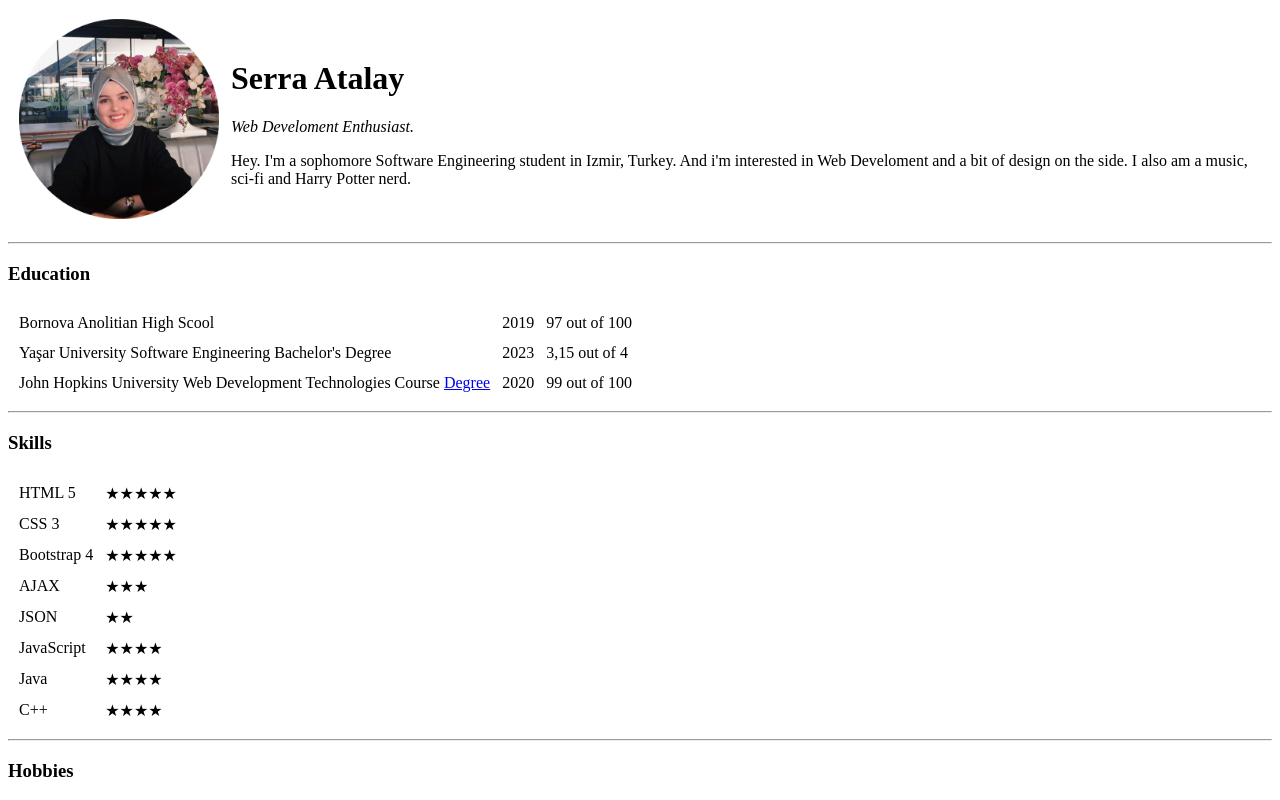
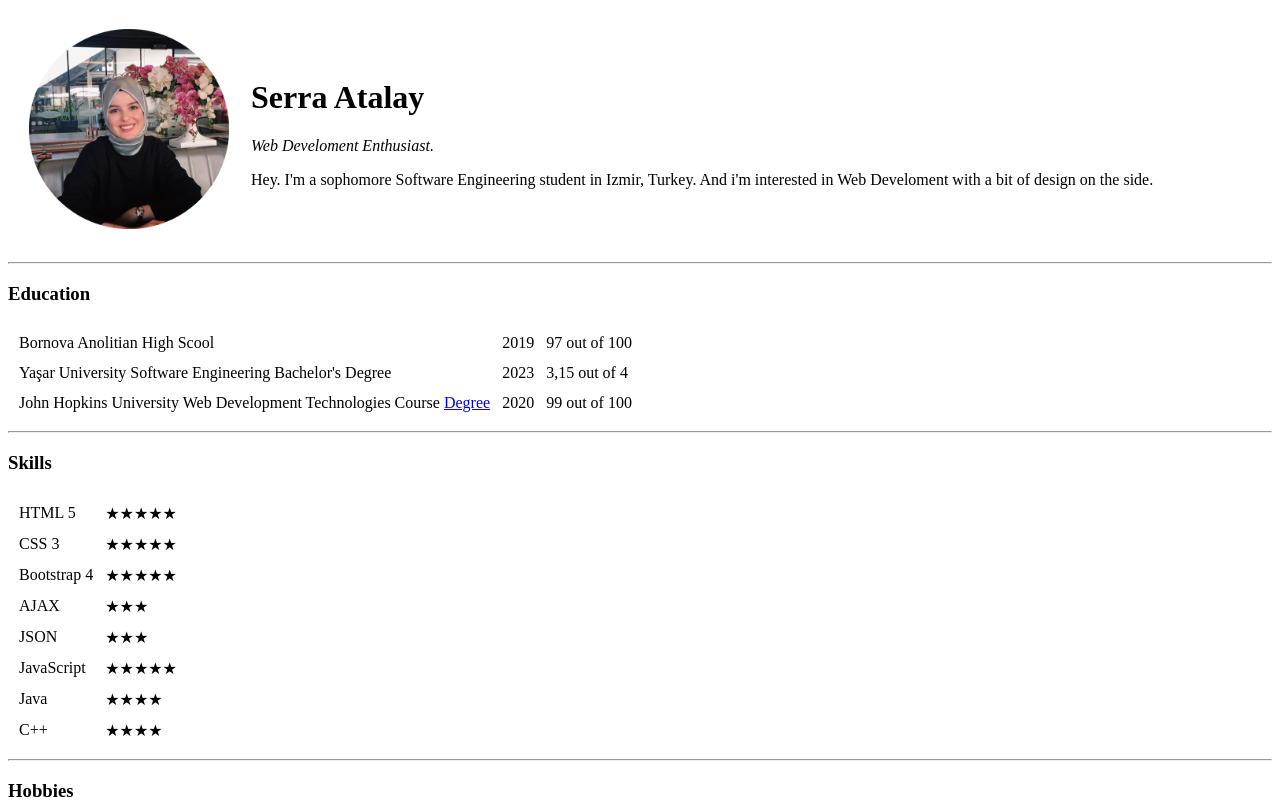
Before and after one commit to serroto/cv, a plain HTML site: page index.html in a window 1280 px wide. Shown: the top 800 px of the page. Drawn offline with Linux system fonts and the light colour scheme.

Commit message:
Update index.html

```diff
--- a/index.html
+++ b/index.html
@@ -5,22 +5,23 @@
 <head>
   <meta charset="utf-8">
   <title>Serra Atalay</title>
+  <link rel="stylesheet" href="css/styles.css">
 </head>
 
 <body>
-  <table cellspacing="10">
+  <table cellspacing="20">
     <tr>
       <td><img src="img/serraProfile.png" alt="Serra's Profile Picture" width="200"></td>
       <td>
-        <h1>Serra Atalay</h1>
+        <h1 class="header">Serra Atalay</h1>
         <p><em>Web Develoment Enthusiast.</em></p>
-        <p id="aboutMe">Hey. I'm a sophomore Software Engineering student in Izmir, Turkey. And i'm interested in Web Develoment and a bit of design on the side. I also am a music, sci-fi and Harry Potter nerd.
+        <p id="aboutMe">Hey. I'm a sophomore Software Engineering student in Izmir, Turkey. And i'm interested in Web Develoment with a bit of design on the side.
         </p>
       </td>
     </tr>
   </table>
   <hr>
-  <h3>Education</h3>
+  <h3 class="header">Education</h3>
   <table cellspacing="10">
     <!-- <tr>
       <th>Institution</th>
@@ -47,7 +48,7 @@
     </tr>
   </table>
   <hr>
-  <h3>Skills</h3>
+  <h3 class="header">Skills</h3>
   <table cellspacing="10">
     <tr>
       <td>HTML 5</td>
@@ -67,11 +68,11 @@
     </tr>
     <tr>
       <td>JSON</td>
-      <td>★★</td>
+      <td>★★★</td>
     </tr>
     <tr>
       <td>JavaScript</td>
-      <td>★★★★</td>
+      <td>★★★★★</td>
     </tr>
     <tr>
       <td>Java</td>
@@ -83,14 +84,14 @@
     </tr>
   </table>
   <hr>
-  <h3>Hobbies</h3>
+  <h3 class="header">Hobbies</h3>
   <ul>
     <li>Playing the piano.</li>
     <li>Watching and discussing movies.</li>
     <li>Martial arts.</li>
   </ul>
   <hr>
-  <h3>Contact Me</h3>
+  <h3 class="header">Contact Me</h3>
   <p><a href="contact.html" target="_blank">Contact Details</a>.</p>
 </body>
 
```
